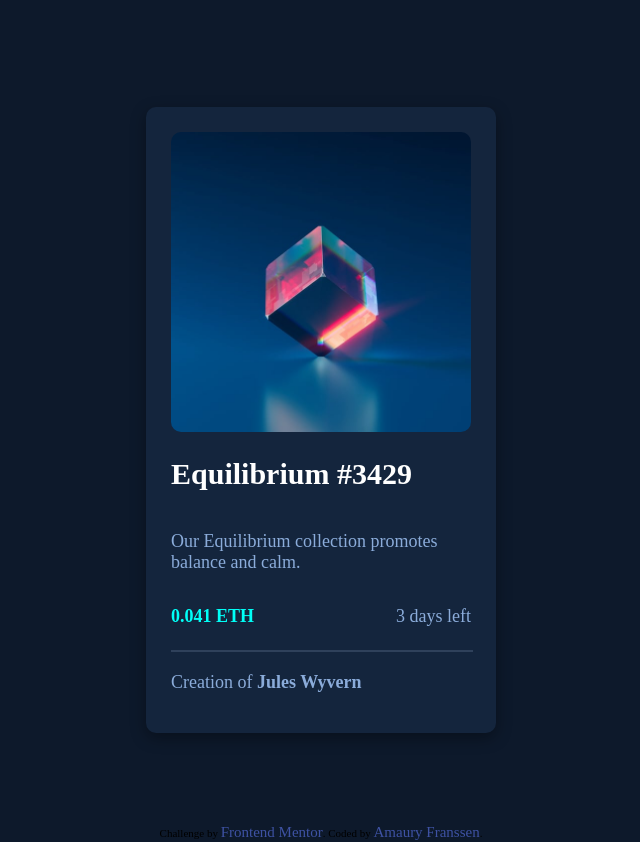
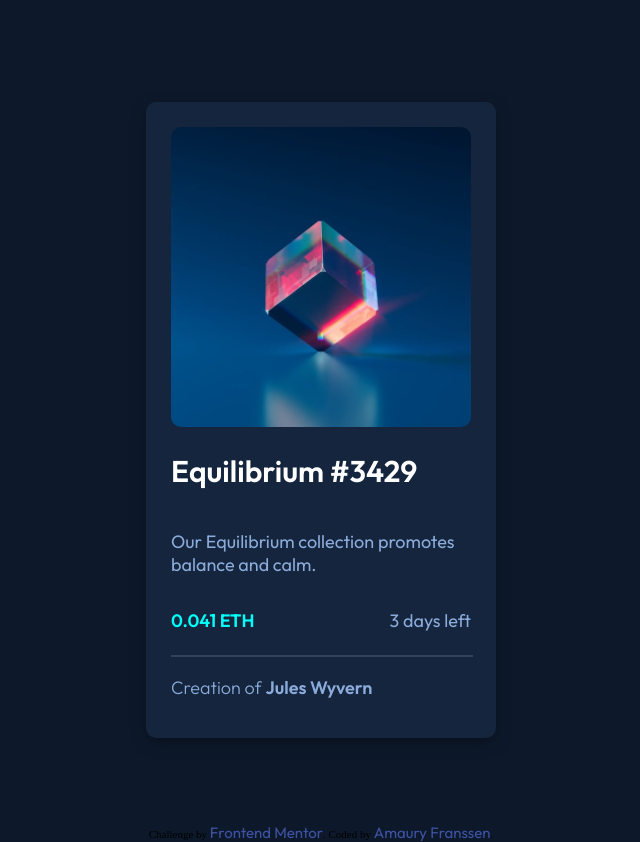
Before and after one commit to ExploryKod/nft-card, a plain HTML site: page index.html in a window 1280 px wide. Shown: the whole page, without its empty margins (319-959 px from the left). Drawn offline with Linux system fonts and the light colour scheme.

Commit message:
fix: font-family misspelling

```diff
--- a/css/global.css
+++ b/css/global.css
@@ -45,7 +45,7 @@ p,
 li,
 a,
 button {
-    font-family: var(--Outfit-font);
+    font-family: var(--outfit-font);
 }
 
 h1,
```
